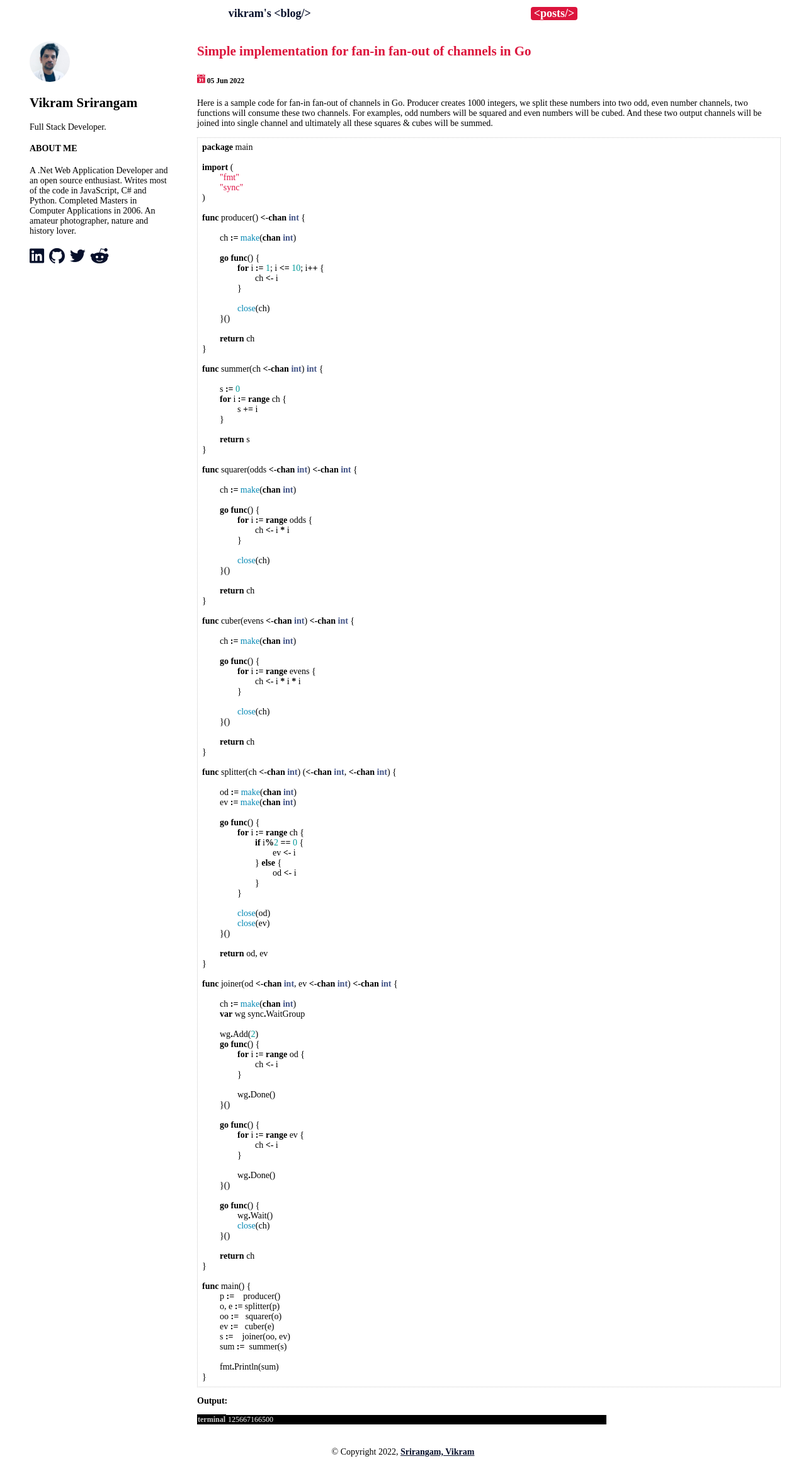
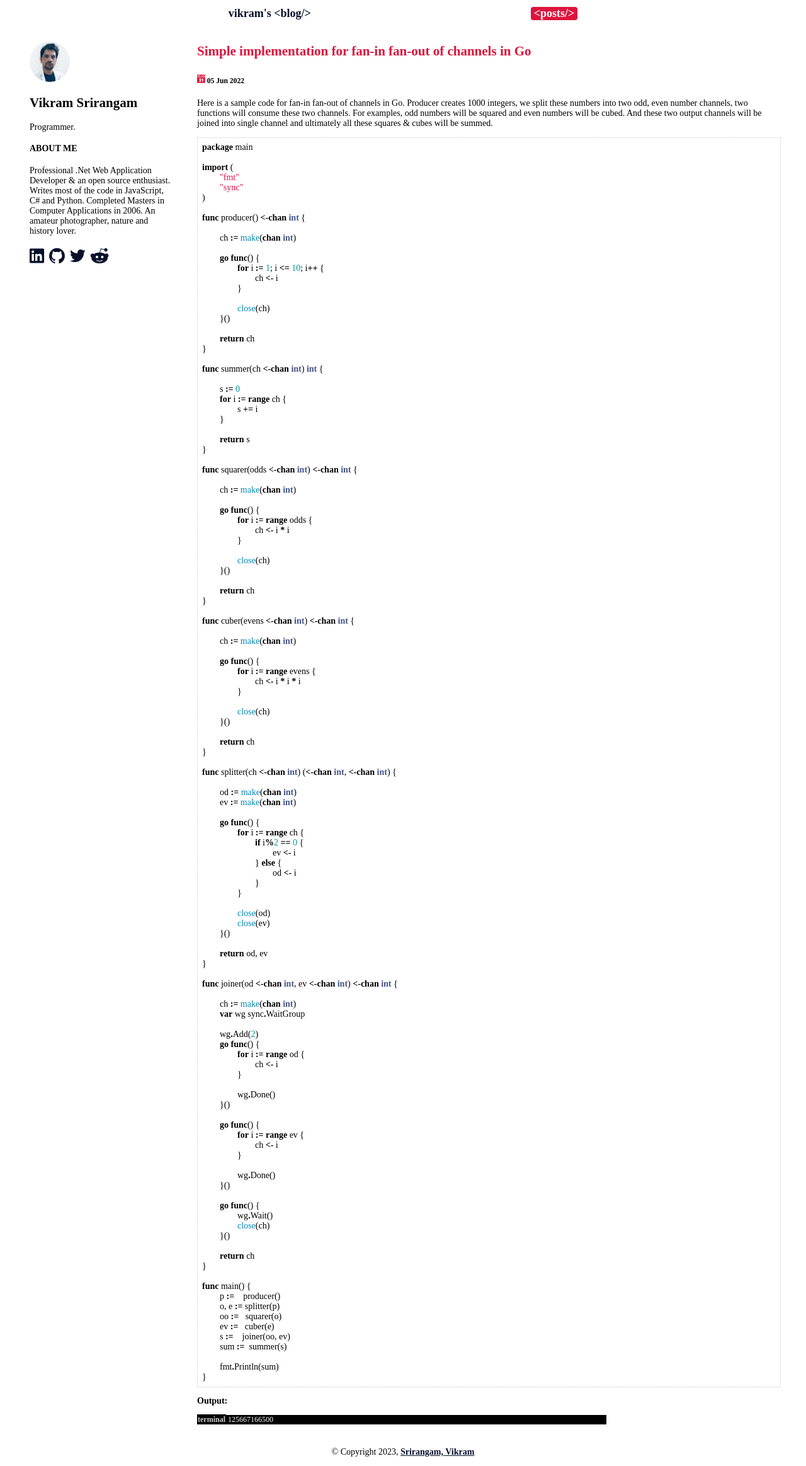
Before and after one commit to srirangamv/srirangamv.github.io, a Jekyll site: the page built from index.html, in a window 1280 px wide. Shown: the whole page at 63% size. Built offline with Jekyll 4.4.1, drawn with Linux system fonts in a browser that asks for light colours; the list of posts is cut into pages by our own code.

Commit message:
update about me.

```diff
--- a/_layouts/default.html
+++ b/_layouts/default.html
@@ -59,10 +59,10 @@
                     <h1 class="center">
                         Vikram <b>Srirangam</b>
                     </h1>
-                    <p class="center">Full Stack Developer.</p>
+                    <p class="center">Programmer.</p>
                     <h4 class="center"><b>ABOUT ME</b></h4>
                     <p>
-                        A .Net Web Application Developer and an open source enthusiast. Writes most of the code in
+                        Professional .Net Web Application Developer & an open source enthusiast. Writes most of the code in
                         JavaScript, C# and Python. Completed Masters in Computer Applications in 2006. An amateur
                         photographer, nature and history lover.
                         <!-- <br />
@@ -104,7 +104,7 @@
         <footer>
             <!-- Footer content -->
             <span>
-                © Copyright 2022, <a href="https://viksrirangam.github.io" target="_blank" rel="noopener">Srirangam, Vikram</a>
+                © Copyright 2023, <a href="https://viksrirangam.github.io" target="_blank" rel="noopener">Srirangam, Vikram</a>
             </span>
         </footer>
     </div>
```
